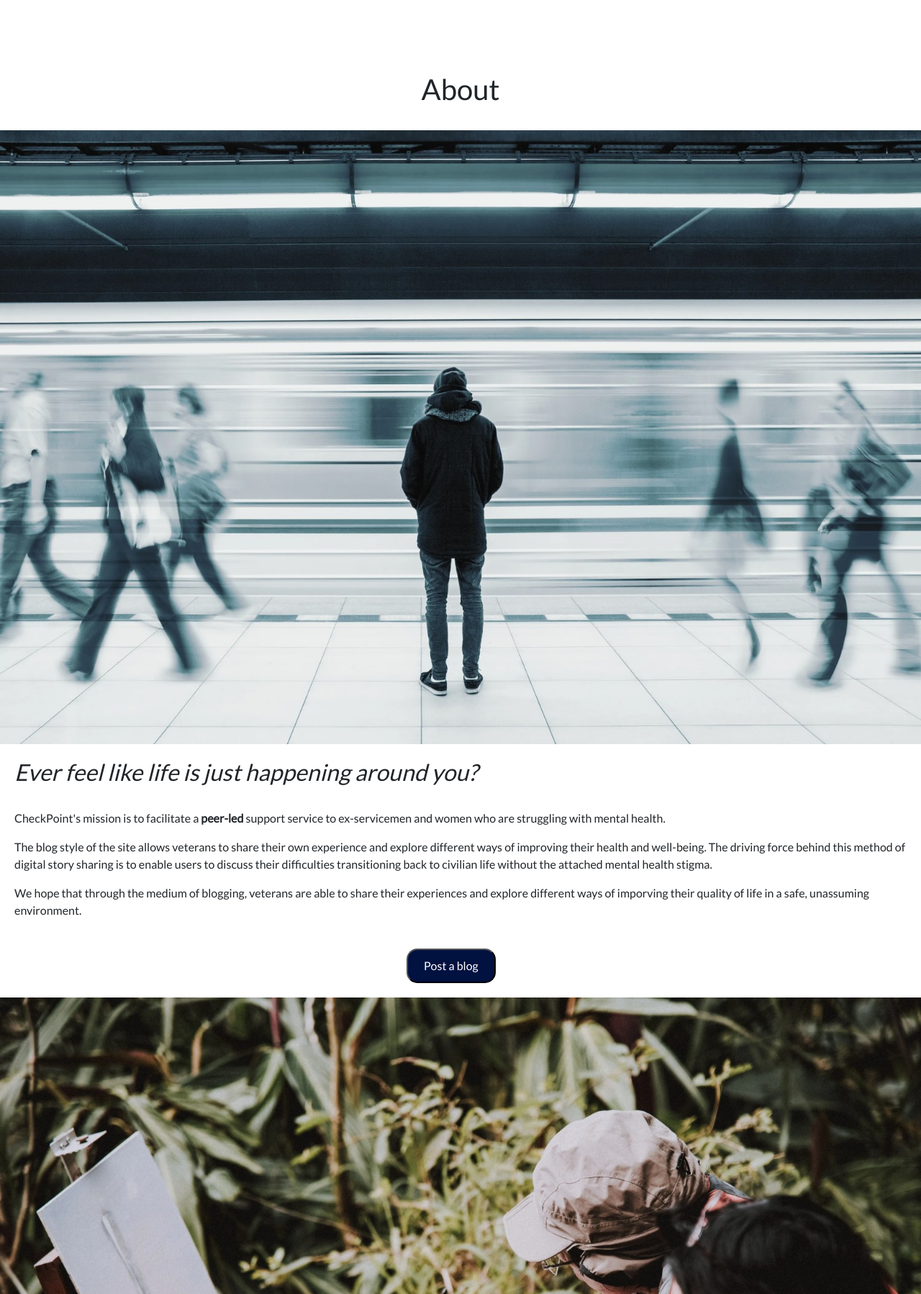
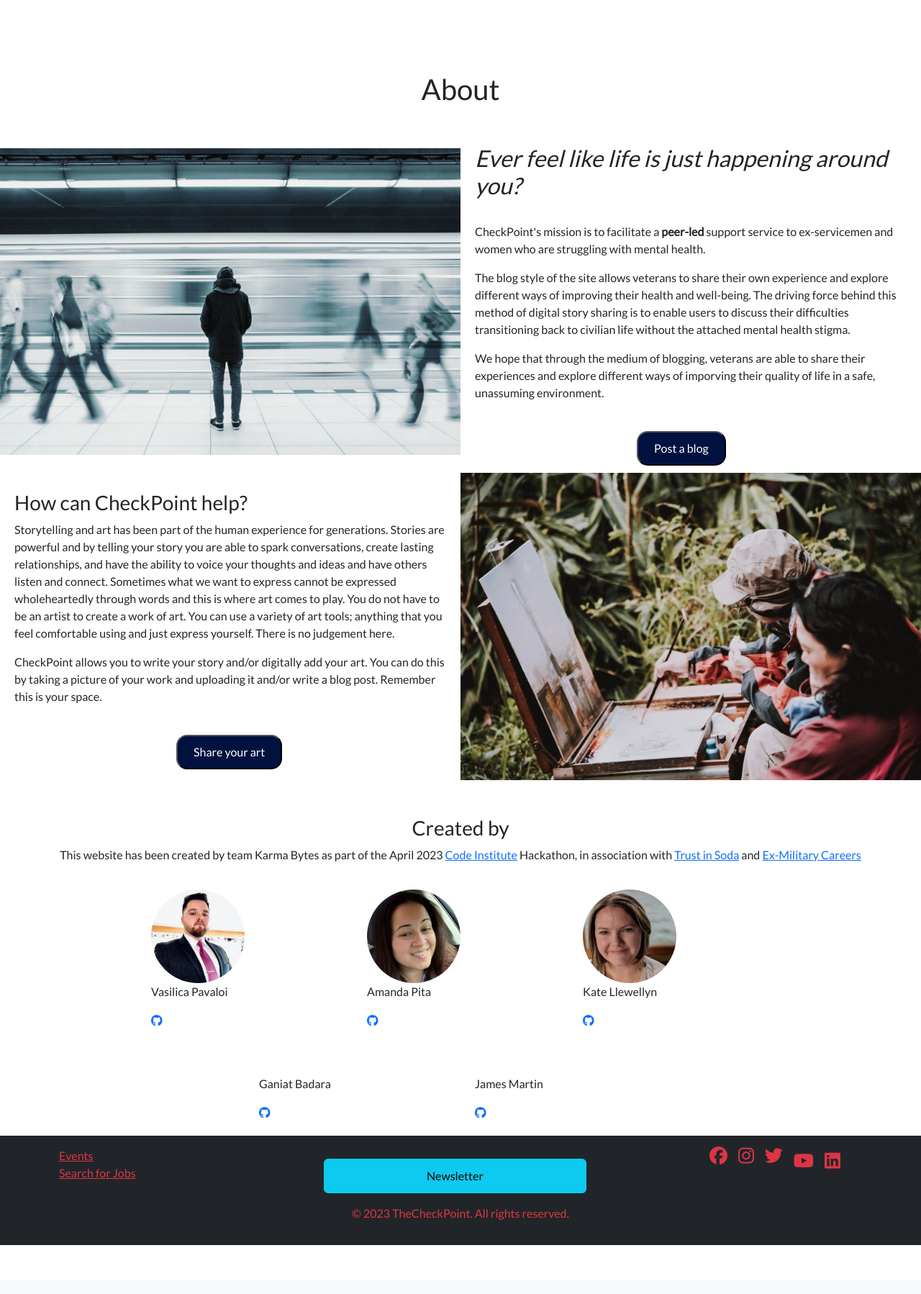
Before and after one commit to llewellynksj/CheckpointSite, a Django app: page /about/ in a window 1280 px wide. Shown: the part 122-1920 px from the top of the page at 72% size. After the commit the page ends 1852 px from the top, so only its background shows below. Run offline with Django 3.2, Linux system fonts and the light colour scheme; some libraries are stand-ins or nearby versions.

Commit message:
Add media queries to about styling

```diff
--- a/requirements.txt
+++ b/requirements.txt
@@ -1,5 +1,6 @@
 asgiref==3.6.0
 cloudinary==1.32.0
+crispy-bootstrap4==2022.1
 dj-database-url==0.5.0
 Django==3.2.18
 django-allauth==0.54.0
--- a/static/css/style.css
+++ b/static/css/style.css
@@ -100,3 +100,30 @@
     width: 50%;
     height: auto;
   }
+
+  /* larger screen styles */
+  @media only screen and (min-width: 1024px) {
+    .flex-container {
+      flex-direction: row;
+    }
+
+    .about-img {
+      width: 50%;
+    }
+
+    .about-text {
+      padding-bottom: 10px;
+    }
+
+    .about-section-2 {
+      flex-direction: row-reverse;
+    }
+
+    .about-section-3 {
+      flex-direction: column;
+    }
+
+    .team {
+      flex-direction: row;
+    }
+  }
```
